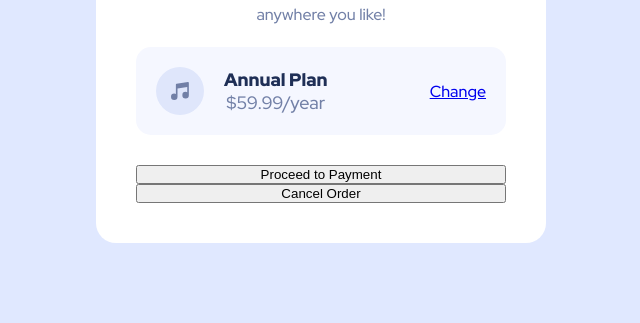
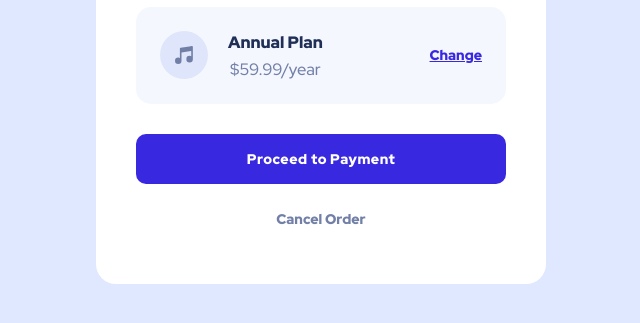
Before and after one commit to kom42ec/order-summary, a plain HTML site: page index.html in a window 1280 px wide. Shown: the part 467-790 px from the top of the page, without its empty margins (319-959 px from the left). Drawn offline with Linux system fonts and the light colour scheme.

Commit message:
link and button styled

```diff
--- a/styles.css
+++ b/styles.css
@@ -100,7 +100,7 @@ body {
 }
 .box-wrap {
   background-color: var(--verypale-blue);
-  padding: 2rem;
+  padding: 2.4rem;
   display: flex;
   align-items: center;
   justify-content: space-between;
@@ -114,14 +114,46 @@ body {
 }
 .annual-plan h3 {
   color: var(--dark-blue);
-  font-size: 1.8rem;
+  font-size: 1.65rem;
   font-weight: 900;
 }
 .annual-plan p {
   color: var(--desaturated-blue);
-  font-size: 1.8rem;
+  font-size: 1.65rem;
+  margin-top: 0.5rem;
 }
+
+/* Link styling */
+.change-link {
+  color: var(--bright-blue);
+  font-size: 1.4rem;
+  font-weight: 900;
+}
+
+/* Button Styling */
 button {
   display: block;
   width: 100%;
+  border: none;
+  padding: 1.6rem;
+  font-weight: 900;
+  font-family: "Red Hat Display", sans-serif;
+  font-size: 1.4rem;
+  cursor: pointer;
 }
+.payment {
+  color: #fff;
+  background-color: var(--bright-blue);
+  border-radius: 10px;
+  margin-bottom: 1rem;
+  letter-spacing: 0.5px;
+}
+
+.cancel {
+  background-color: transparent;
+  color: var(--desaturated-blue);
+  font-weight: 900;
+}
+.cancel:hover {
+  color: var(--dark-blue);
+}
```
